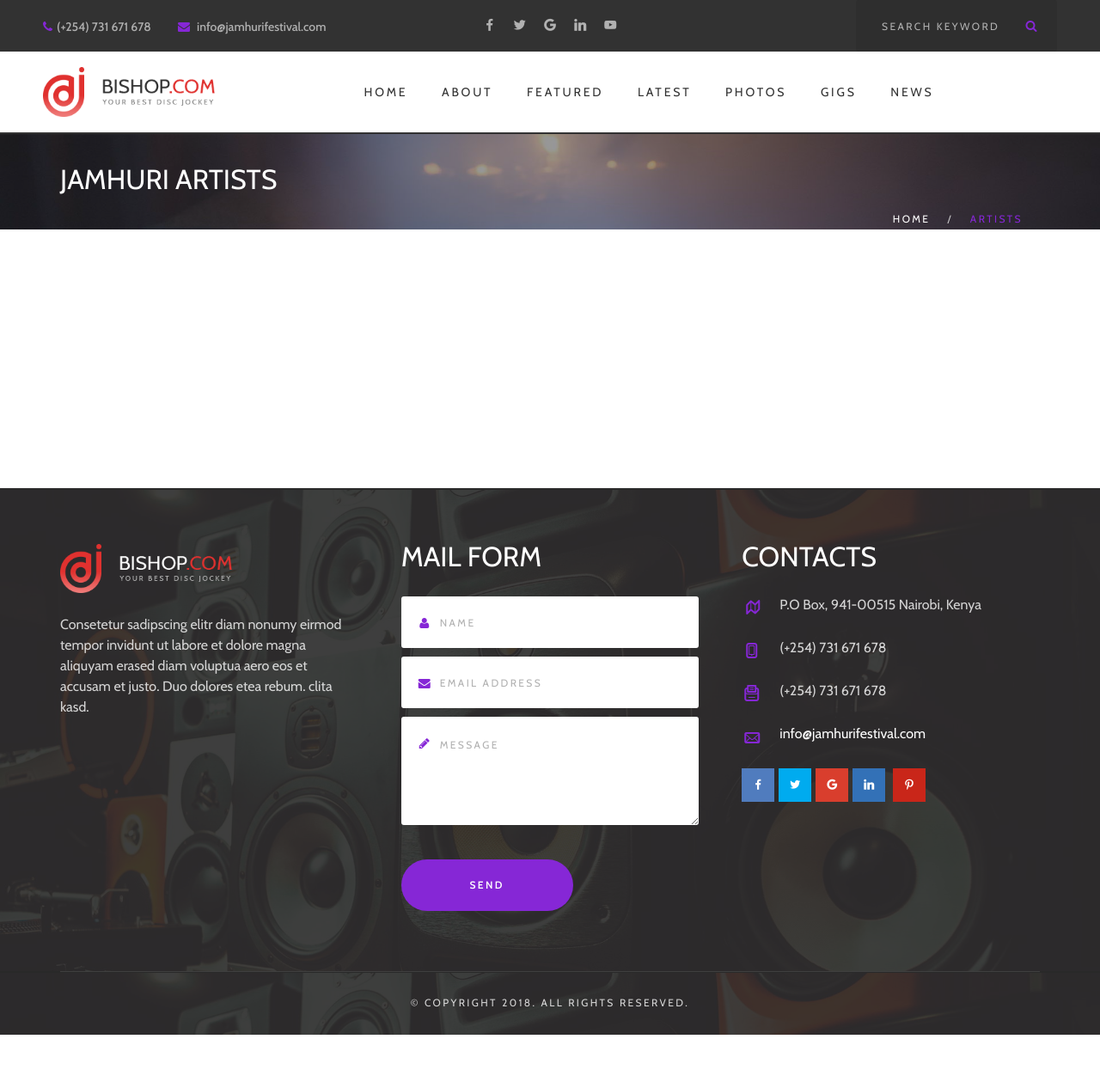
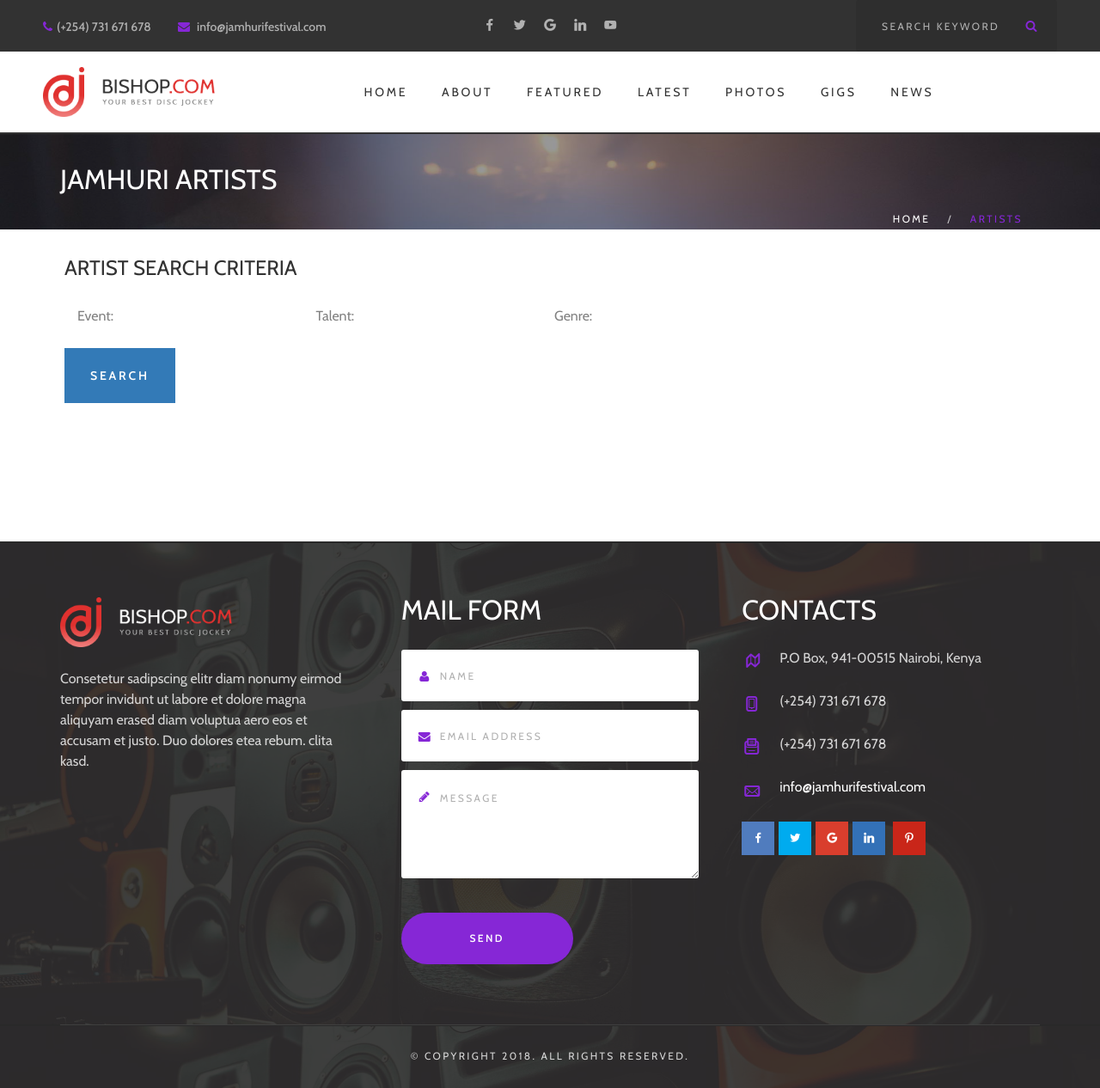
Before and after one commit to AlexKarari/Jamhuri, a Django app: page /all_artists/ in a window 1280 px wide. Shown: the whole page at 86% size. Before the commit the page ends 1204 px from the top, so only its background shows below. Run offline with Django 3.2, Linux system fonts and the light colour scheme; data that the repository does not hold is empty; some libraries are stand-ins or nearby versions; some web fonts are replaced.

Commit message:
this commit will display the artist filter form on artists all page

```diff
--- a/jamfest/filters.py
+++ b/jamfest/filters.py
@@ -7,7 +7,6 @@ class ArtistFilter(django_filters.FilterSet):
     event = django_filters.ModelMultipleChoiceFilter(queryset=Type_of_Event.objects.all(), widget=forms.CheckboxSelectMultiple)
     talent = django_filters.ModelMultipleChoiceFilter(queryset=Talent.objects.all(), widget=forms.CheckboxSelectMultiple)
     genre = django_filters.ModelMultipleChoiceFilter(queryset=Genre.objects.all(), widget=forms.CheckboxSelectMultiple)
-    price = django_filters.NumberFilter()
     price__lte = django_filters.NumberFilter(name='price', lookup__expr='lte'),
     class Meta:
         model = Artist
--- a/jamfest/templates/all/allartists.html
+++ b/jamfest/templates/all/allartists.html
@@ -3,12 +3,68 @@
 {% block content %}
 {% include 'partials/breadcrumb.html' %}
 {% load static %}
-<section class="ls page_portfolio section_padding_top_150 section_padding_bottom_130">
+<section style="padding-left:40px" class="ls page_portfolio section_padding_top_20 section_padding_left_120 section_padding_bottom_80">
+    <div class="container">
+        <div class="row">
+            <div class="col-sm-12">
+                <div class="isotope_container isotope row masonry-layout columns_margin_bottom_20">
+
+                    <form method="get">
+
+                        <h4>Artist Search Criteria</h4>
+                        <div class="row container">
+                            <div class="form-group col-sm-4 col-md-3">
+                                {{ artist_filter.form.event.label_tag }}
+
+                                {% for choice in artist_filter.form.event %}
+                                <div class="checkbox">
+                                     {{ choice.tag}} {{ choice.choice_label}}
+
+                                </div>
+                                {% endfor %}
+
+                            </div>
+                            <div class="form-group col-sm-4 col-md-3">
+                                {{ artist_filter.form.talent.label_tag }}
+
+                                    {% for choice in artist_filter.form.talent %}
+                                    <div class="checkbox">
+                                        {{ choice.tag|title }} {{ choice.choice_label|title }}
+                                    </div>
+                                    {% endfor %}
+
+                            </div>
+                            <div class="form-group col-sm-4 col-md-3">
+                                {{ artist_filter.form.genre.label_tag }}
+
+                                    {% for choice in artist_filter.form.genre %}
+                                    <div class="checkbox">
+                                        {{ choice.tag }} {{ choice.choice_label }}
+                                    </div>
+                                    {% endfor %}
+
+                            </div>
+
+                        </div>
+                        <button type="submit" class="btn btn-primary">
+                            <i class="fab fa-searchengin"></i> Search
+                        </button>
+
+                    </form>
+                </div>
+        </div>
+        </div>
+
+    </div>
+</section>
+
+<section class="ls page_portfolio section_padding_top_80 section_padding_bottom_130">
                 <div class="container">
                     <div class="row">
                         <div class="col-sm-12">
                             <div class="isotope_container isotope row masonry-layout columns_margin_bottom_20">
-                                {% for artists in artists %}
+
+                                {% for artists in artist_filter.qs %}
                                     <div class="isotope-item col-lg-4 col-md-6 col-sm-6">
                                         <div class="vertical-item content-padding with_background bottom_color_border rounded text-center">
                                             <div class="item-media"> <img src="{{artists.avatar.url}}" alt=""> </div>
```
